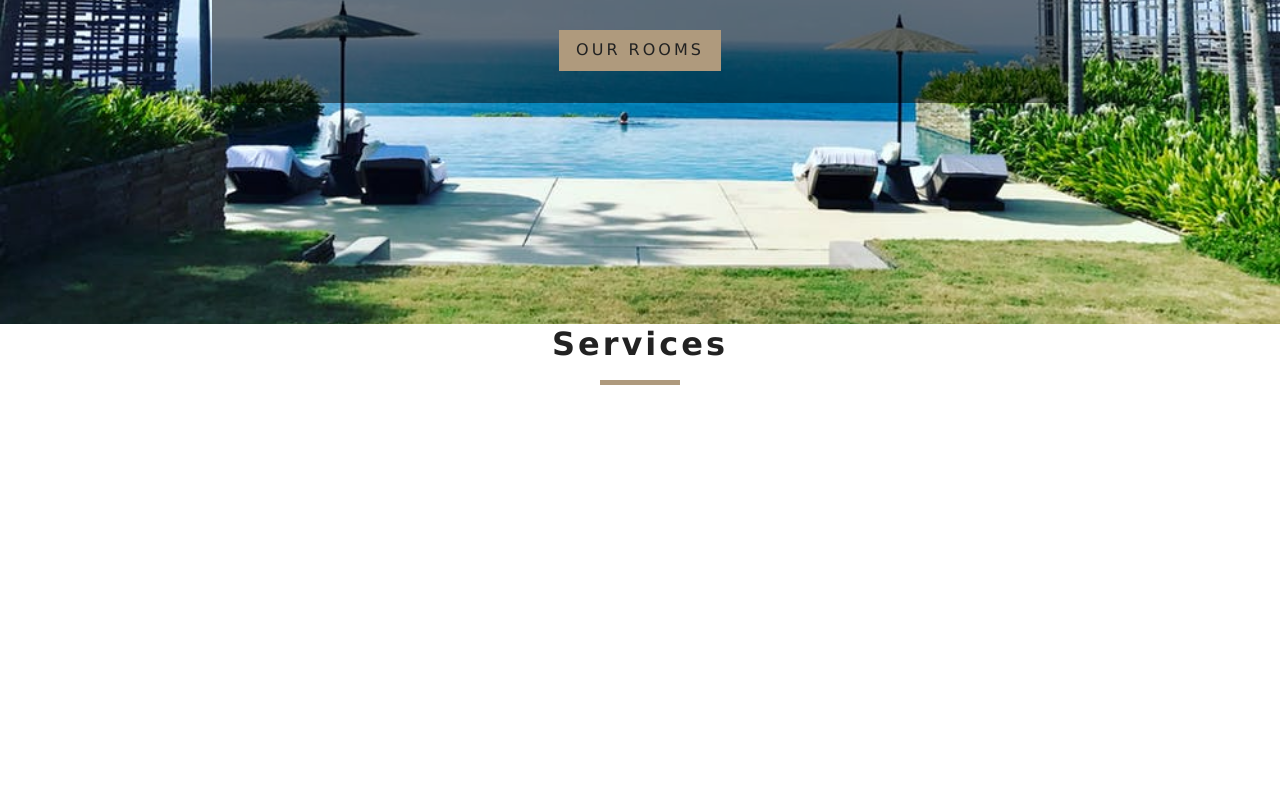
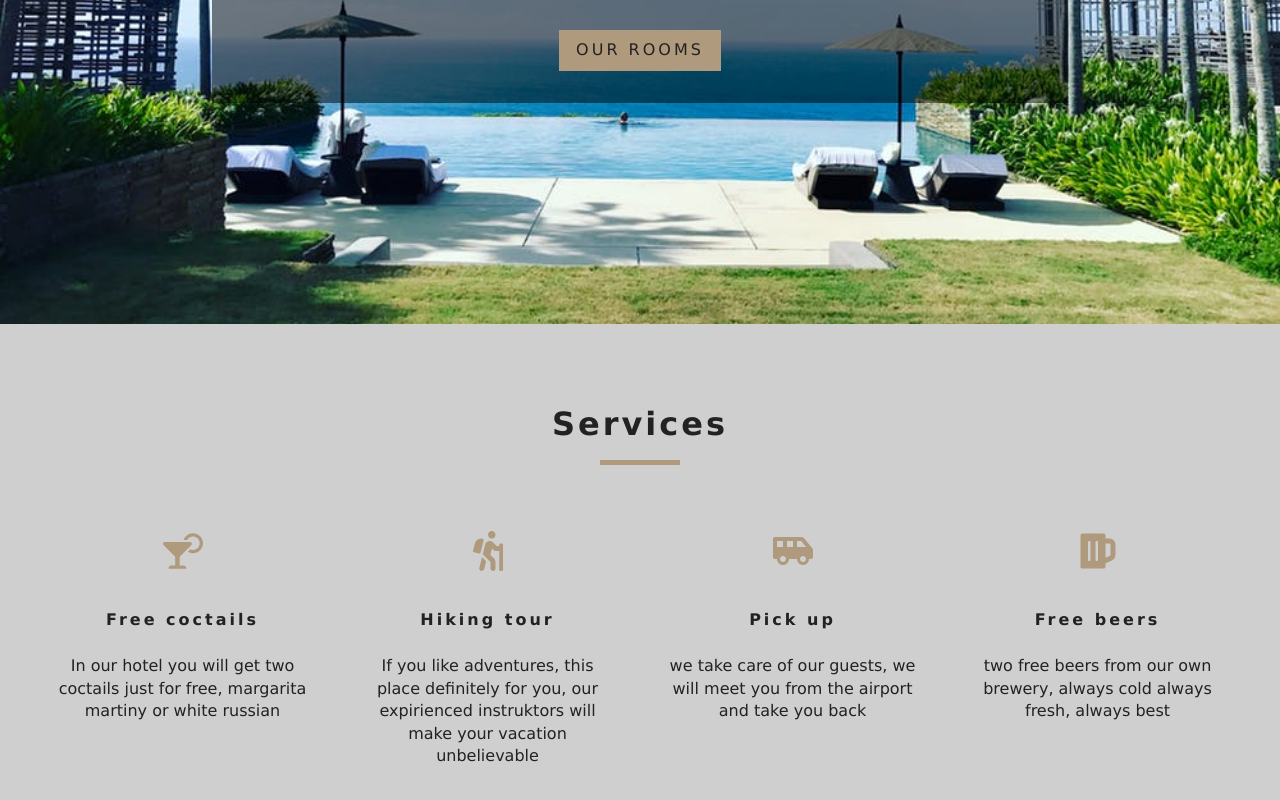
Before and after one commit to trudova/second-proj-trudova, a React (Create React App) app: page / in a window 1280 px wide. Shown: the part 476-1276 px from the top of the page. Before the commit the page ends 925 px from the top, so only its background shows below. Built offline with nearby package versions, Linux system fonts and the light colour scheme.

Commit message:
/render the state for each item using map()

```diff
--- a/src/components/Services.js
+++ b/src/components/Services.js
@@ -6,24 +6,35 @@ export default class Services extends Component {
     state={
         services:[
             {icon: <FaCocktail/>,
-            title:'free coctails',
+            title:'Free coctails',
             info:'In our hotel you will get two coctails just for free, margarita martiny or white russian'  },
             {icon: <FaHiking/>,
-                title:'free hiking tour',
+                title:'Hiking tour',
                 info:'If you like adventures, this place definitely for you, our expirienced instruktors will make your vacation unbelievable'  },
                 {icon: <FaShuttleVan/>,
-                    title:'free coctails',
+                    title:'Pick up',
                     info:'we take care of our guests, we will meet you from the airport and take you back'  },
                     {icon: <FaBeer/>,
-                    title:'free beers' ,
+                    title:'Free beers' ,
                     info:'two free beers from our own brewery, always cold always fresh, always best' }
         ]
     }
     render() {
         return (
-            <div>
+            <section className='services' >
                 <Title title='services'/>
-            </div>
+                <div className='services-center'>
+                {this.state.services.map((item, index)=>{
+                    return(
+                        <article key={index} className='service'>
+                            <span>{item.icon}</span>
+                    <h6>{item.title}</h6>
+                    <p>{item.info}</p>
+                        </article>
+                    )
+                })}
+                </div>
+            </section>
         )
     }
 }
```
